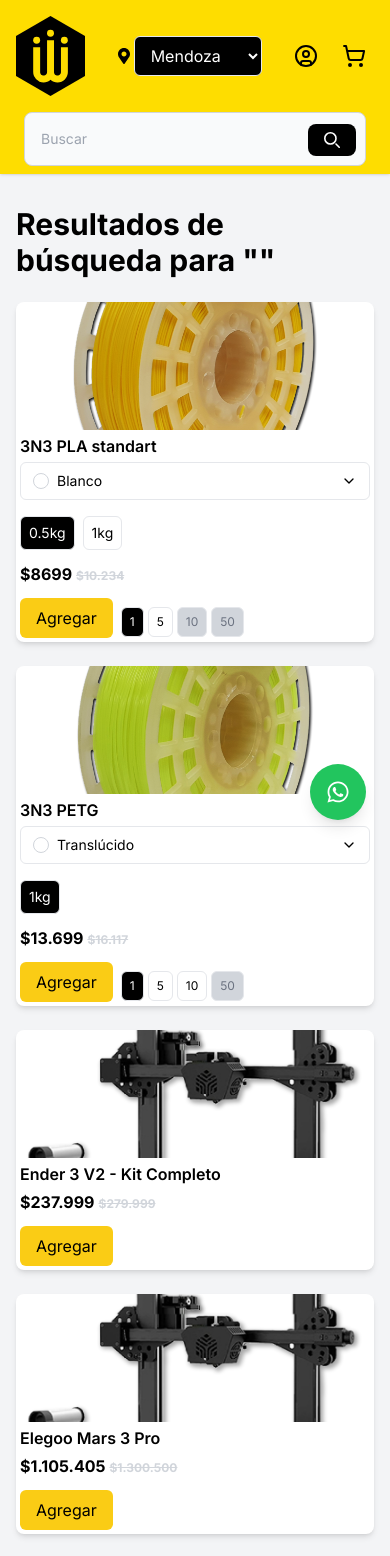
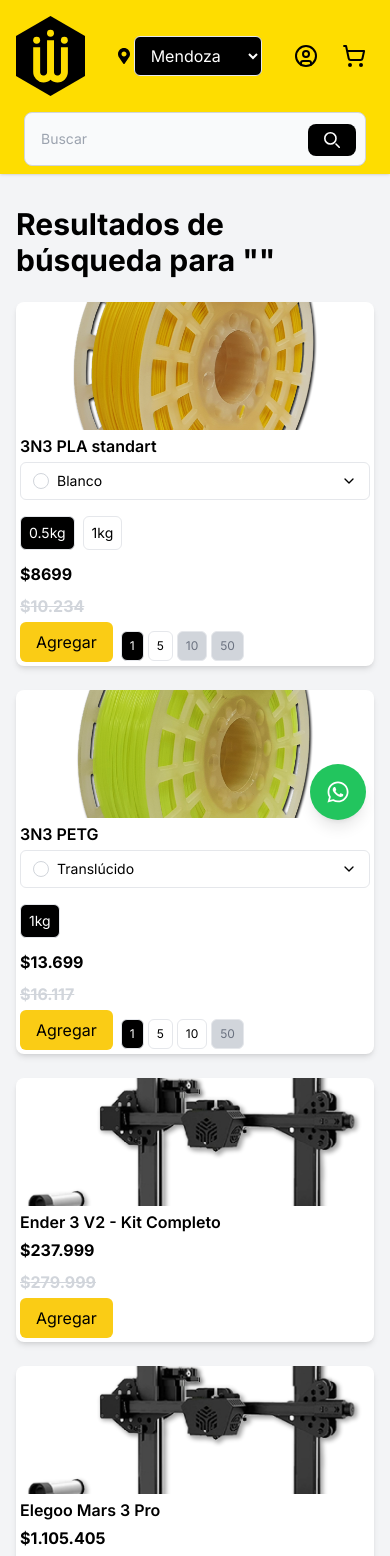
Before and after one commit to Gabih14/Web-WeTECH, a React (Vite) app: page /search in a window 390 px wide. Shown: the top 1556 px of the page. Built offline with nearby package versions, Linux system fonts and the light colour scheme.

Commit message:
imp: across price bigger and flex col just in case

```diff
--- a/src/components/ProductCard.tsx
+++ b/src/components/ProductCard.tsx
@@ -222,10 +222,10 @@ export function ProductCard({ product }: ProductCardProps) {
         )}
 
 <div className="mt-auto">
-          <div className="flex items-center gap-1">
+  <div className="flex flex-col sm:flex-row sm:items-center gap-1">
     {currentPromotionalPrice ? (
       <>
-                <div className="mb-3">
+        <div className="mb-1 sm:mb-3">
           <span className="text-base sm:text-2xl font-bold">
             $
             {currentPromotionalPrice.toLocaleString("es-ES", {
@@ -234,8 +234,9 @@ export function ProductCard({ product }: ProductCardProps) {
             })}
           </span>
         </div>
-                <div className="mb-3">
-                  <span className="text-xs sm:text-lg text-gray-300 font-bold line-through">
+        <div className="mb-1 sm:mb-3">
+          {/* Precio tachado */}
+          <span className="text-base sm:text-2xl text-gray-300 font-bold line-through">
             $
             {currentPrice?.toLocaleString("es-ES", {
               minimumFractionDigits: 0,
@@ -255,6 +256,7 @@ export function ProductCard({ product }: ProductCardProps) {
         </span>
       </div>
     )}
+  </div>
 </div>
           <div className="flex flex-wrap items-center gap-2 sm:gap-4">
             <button
@@ -298,6 +300,6 @@ export function ProductCard({ product }: ProductCardProps) {
           </div>
         </div>
       </div>
-    </div>
+
   );
 }
```
Lines whose indentation alone changed are shown as unchanged.
